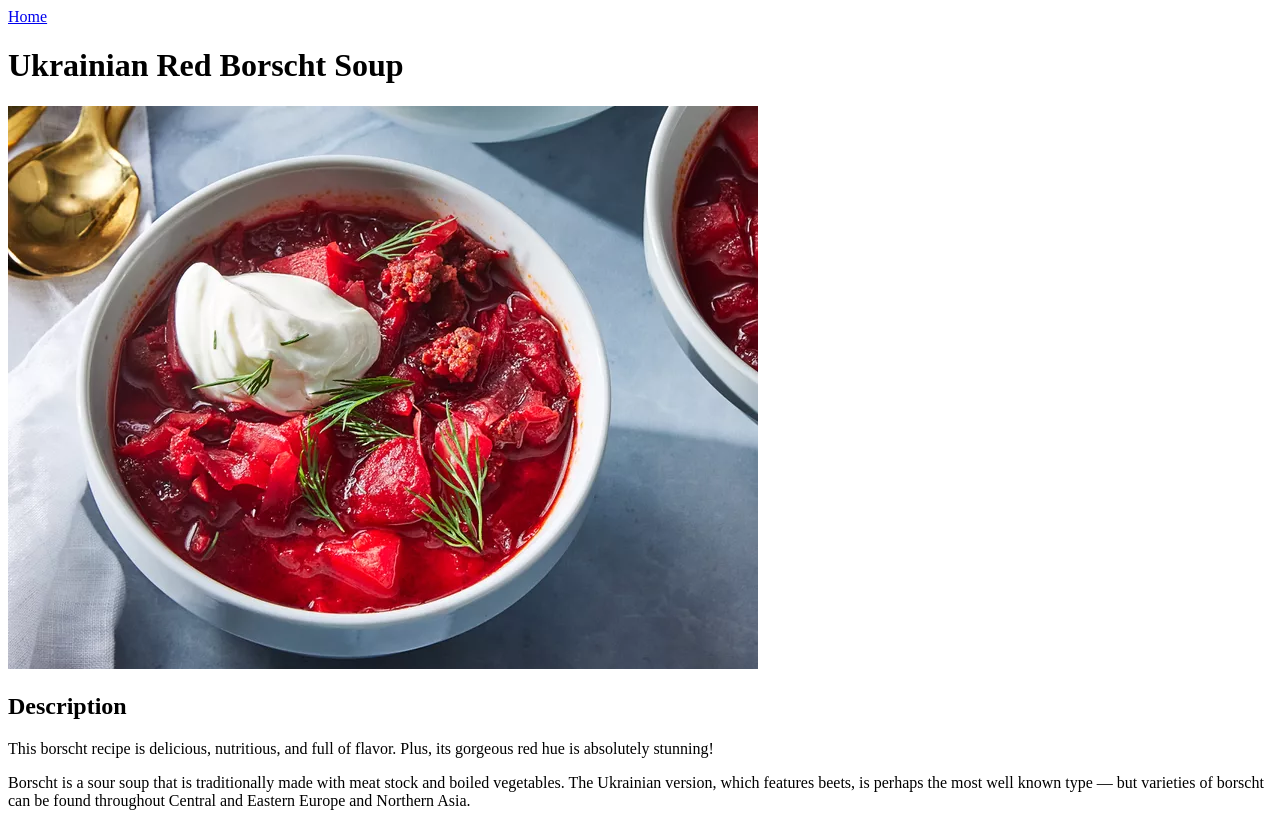
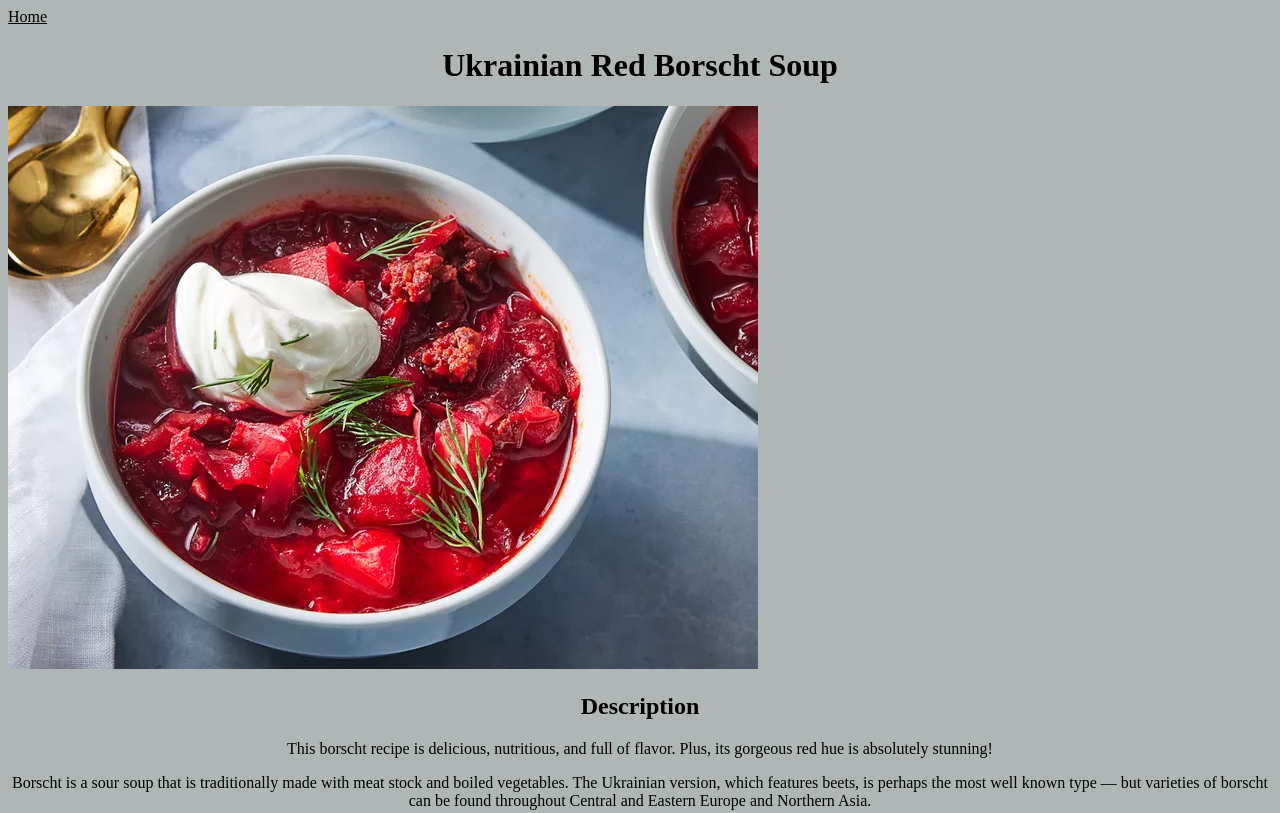
Before and after one commit to o-walkeron-o/odin-recipes, a plain HTML site: page recipes/borscht.html in a window 1280 px wide. Shown: the top 813 px of the page. Drawn offline with Linux system fonts and the light colour scheme.

Commit message:
Creat style.css and add some styles

```diff
--- a/recipes/borscht.html
+++ b/recipes/borscht.html
@@ -4,6 +4,7 @@
     <meta charset="UTF-8">
     <meta name="viewport" content="width=device-width, initial-scale=1.0">
     <title>Ukrainian Red Borscht Soup</title>
+    <link rel="stylesheet" href="../style.css">
 </head>
 <body>
     <a href="../index.html">Home</a>
--- /dev/null
+++ b/style.css
@@ -0,0 +1,18 @@
+body {
+    background-color: rgb(175, 182, 182);
+    font-family: 'Times New Roman', Times, serif;
+}
+
+h1,
+h2 {
+    text-align: center;
+    font-weight: 900;
+}
+
+p {
+    text-align: center;
+}
+
+a {
+    color: black;
+}
```
Also changed, not shown: index.html (+1 -0 lines), recipes/crab-salad.html (+1 -0 lines), recipes/fried-rice.html (+1 -0 lines).
